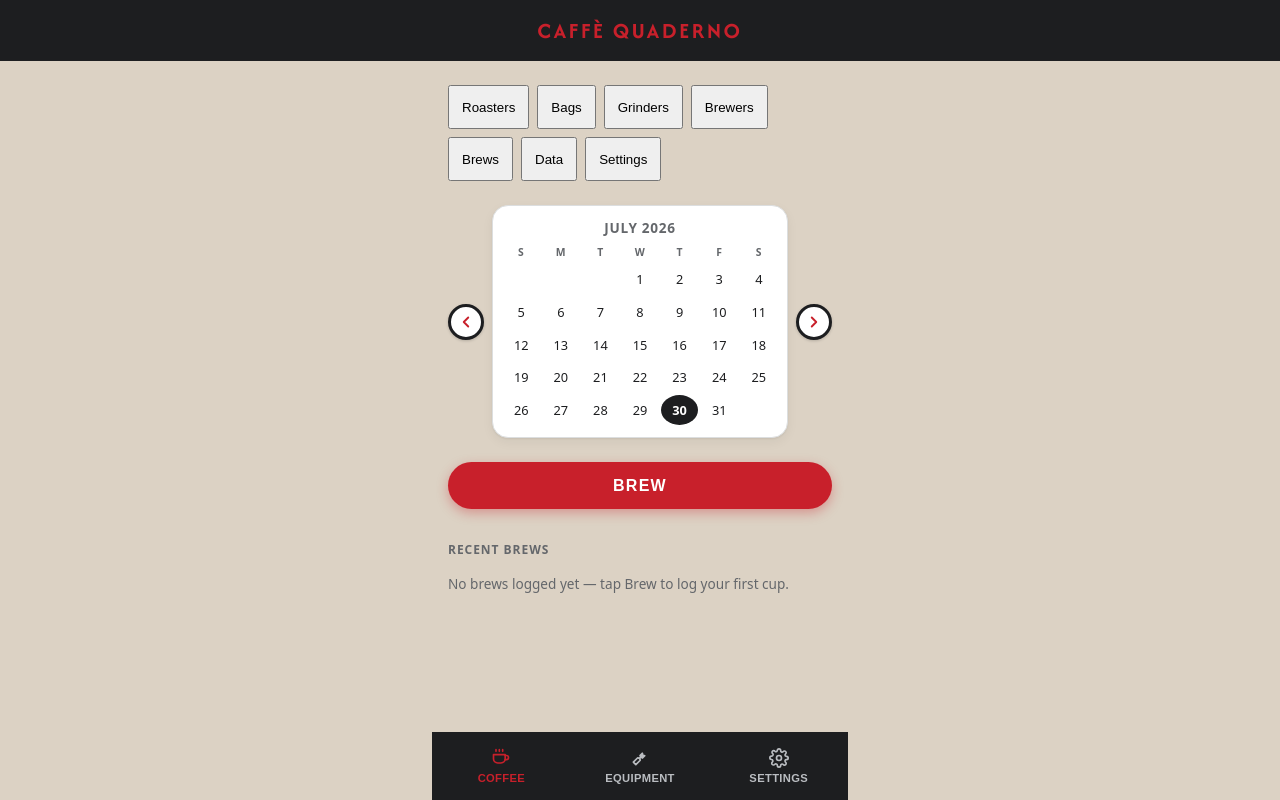
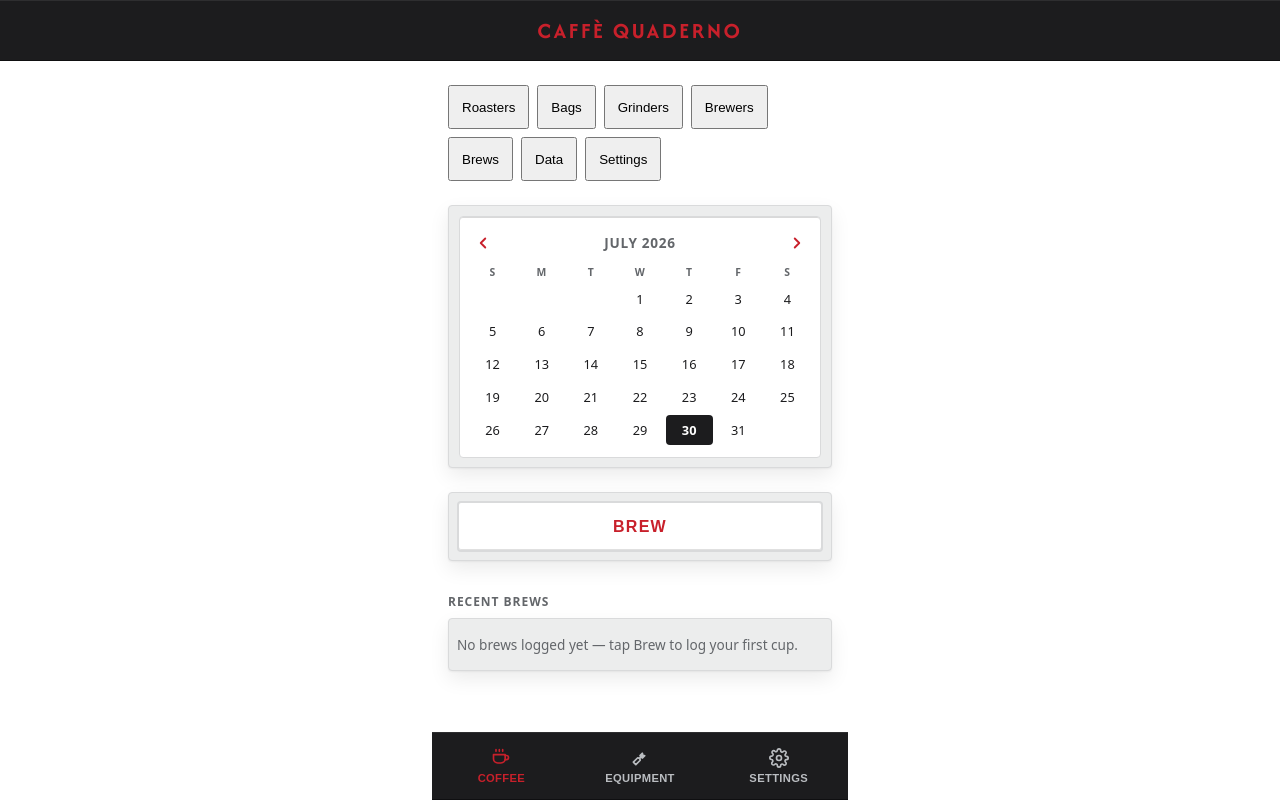
Before and after one commit to micahblut/coffee, a website with bundled scripts: page index.html in a window 1280 px wide. Built offline with nearby package versions, Linux system fonts and the light colour scheme.

Commit message:
Refine styles

```diff
--- a/src/style.css
+++ b/src/style.css
@@ -7,19 +7,30 @@
 }
 
 :root {
-  --color-bg: #dcd2c4;
+  --color-bg: #ffffff;
   --color-surface: #ffffff;
-  --color-steel: #dcdedf;
-  --color-steel-dark: #aeb3b6;
-  --color-ink: #1d1e20;
-  --color-ink-soft: #64676b;
+  --color-steel-light: #eceded;
+  --color-steel: #d9dadb;
+  --color-steel-dark: #aeb0b2;
+  --color-ink: #1c1c1e;
+  --color-ink-soft: #63666a;
   --color-red: #c8202b;
   --color-red-dark: #9e181f;
-  --radius-lg: 1rem;
-  --radius-md: 0.65rem;
-  --shadow-card:
-    0 1px 2px rgba(0, 0, 0, 0.06),
-    0 4px 12px rgba(0, 0, 0, 0.05);
+  --radius: 0.25rem;
+  /* Embossing, not drop shadows, for a light (white/grey) surface. */
+  --emboss-raised:
+    inset 0 1px 0 rgba(255, 255, 255, 0.8),
+    inset 0 -1px 0 rgba(0, 0, 0, 0.12);
+  --emboss-sunken:
+    inset 0 -1px 0 rgba(255, 255, 255, 0.8),
+    inset 0 1px 0 rgba(0, 0, 0, 0.15);
+  /* Same, for a dark (ink) surface — the header, the bottom nav. */
+  --emboss-raised-dark:
+    inset 0 1px 0 rgba(255, 255, 255, 0.08),
+    inset 0 -1px 0 rgba(0, 0, 0, 0.45);
+  --emboss-sunken-dark:
+    inset 0 -1px 0 rgba(255, 255, 255, 0.06),
+    inset 0 1px 0 rgba(0, 0, 0, 0.5);
   --bottom-nav-height: 4.25rem;
   --body-padding-x: 1rem;
 }
@@ -99,6 +110,7 @@ button {
   background: var(--color-ink);
   color: var(--color-red);
   border: none;
+  box-shadow: var(--emboss-raised-dark);
   font-family: "Afacad Flux", system-ui, sans-serif;
   font-weight: 700;
   font-size: 1.4rem;
@@ -108,32 +120,37 @@ button {
 }
 
 #app-header:active {
-  background: #000;
+  box-shadow: var(--emboss-sunken-dark);
 }
 
 /* Home screen
    ------------------------------------------------------------------ */
 
-.calendar-shell {
-  display: flex;
-  align-items: center;
-  gap: 0.5rem;
+/* A distinct gray mat behind the white panel below — deliberately not the
+   same white as the page, so the calendar reads as its own layer sitting
+   in front of a further-back surface, not just a bordered box on the page. */
+.calendar-card {
+  background: var(--color-steel-light);
+  border: 1px solid var(--color-steel);
+  border-radius: var(--radius);
+  box-shadow:
+    0 1px 2px rgba(0, 0, 0, 0.05),
+    0 8px 20px rgba(0, 0, 0, 0.08);
+  padding: 0.6rem;
 }
 
-.calendar-card {
-  flex: 1;
-  min-width: 0;
+.calendar-panel {
   background: var(--color-surface);
   border: 1px solid var(--color-steel);
-  border-radius: var(--radius-lg);
-  box-shadow: var(--shadow-card);
+  border-radius: var(--radius);
+  box-shadow: var(--emboss-sunken);
   padding: 0.75rem 0.6rem;
 }
 
 #calendar-header {
   display: flex;
   align-items: center;
-  justify-content: center;
+  justify-content: space-between;
   margin-bottom: 0.5rem;
 }
 
@@ -145,31 +162,22 @@ button {
   color: var(--color-ink-soft);
 }
 
-/* Styled after the espresso machine's dial rings — a silver bezel on a
-   white face, with the machine's red used for the indicator/caret. */
 .calendar-nav-button {
   flex-shrink: 0;
-  width: 2.25rem;
-  height: 2.25rem;
+  width: 1.75rem;
+  height: 1.75rem;
   min-height: 0;
   padding: 0;
-  border-radius: 50%;
-  border: 3px solid var(--color-ink);
-  background: var(--color-surface);
+  border: none;
+  background: none;
   color: var(--color-red);
-  box-shadow: 0 1px 3px rgba(0, 0, 0, 0.18);
   display: inline-flex;
   align-items: center;
   justify-content: center;
-  transition: transform 0.15s ease;
 }
 
-#calendar-prev:active {
-  transform: rotate(-24deg);
-}
-
-#calendar-next:active {
-  transform: rotate(24deg);
+.calendar-nav-button:active {
+  color: var(--color-red-dark);
 }
 
 #calendar-grid {
@@ -196,7 +204,7 @@ button {
   display: flex;
   align-items: center;
   justify-content: center;
-  border-radius: 50%;
+  border-radius: var(--radius);
   font-size: 0.8rem;
   cursor: pointer;
 }
@@ -209,34 +217,45 @@ button {
 
 .calendar-day.has-brew {
   border: 2px solid var(--color-red);
-  border-radius: 0.3rem;
 }
 
 .calendar-day.is-today.has-brew {
   background: var(--color-ink);
   color: var(--color-surface);
-  border-radius: 0.3rem;
+}
+
+/* Same mat-behind-panel treatment as the calendar — the button sits proud
+   of a gray backing frame rather than directly on the white page. */
+.brew-button-frame {
+  background: var(--color-steel-light);
+  border: 1px solid var(--color-steel);
+  border-radius: var(--radius);
+  box-shadow:
+    0 1px 2px rgba(0, 0, 0, 0.05),
+    0 8px 20px rgba(0, 0, 0, 0.08);
+  padding: 0.5rem;
+  margin-bottom: 2rem;
 }
 
 .brew-button {
   display: block;
   width: 100%;
-  background: var(--color-red);
-  color: var(--color-surface);
+  background: var(--color-surface);
+  color: var(--color-red);
   font-weight: 700;
   font-size: 1rem;
   letter-spacing: 0.08em;
   text-transform: uppercase;
-  border: none;
-  border-radius: 999px;
+  border: 2px solid var(--color-steel);
+  border-radius: var(--radius);
   padding: 0.9rem;
-  margin-bottom: 2rem;
-  box-shadow: 0 4px 12px rgb(from var(--color-red) r g b / 0.35);
+  box-shadow: var(--emboss-raised);
 }
 
 .brew-button:active {
-  background: var(--color-red-dark);
-  box-shadow: none;
+  color: var(--color-red-dark);
+  border-color: var(--color-red-dark);
+  box-shadow: var(--emboss-sunken);
 }
 
 .recent-brews h2 {
@@ -248,19 +267,28 @@ button {
   color: var(--color-ink-soft);
 }
 
+/* Same mat-behind-panel treatment as the calendar and brew button — the
+   cards float above a gray backing frame rather than the white page. */
 .recent-brews-list {
   list-style: none;
   margin: 0;
-  padding: 0;
+  padding: 0.5rem;
   display: flex;
   flex-direction: column;
   gap: 0.5rem;
+  background: var(--color-steel-light);
+  border: 1px solid var(--color-steel);
+  border-radius: var(--radius);
+  box-shadow:
+    0 1px 2px rgba(0, 0, 0, 0.05),
+    0 8px 20px rgba(0, 0, 0, 0.08);
 }
 
 .recent-brew {
   background: var(--color-surface);
   border: 1px solid var(--color-steel);
-  border-radius: var(--radius-md);
+  border-radius: var(--radius);
+  box-shadow: var(--emboss-raised);
   padding: 0.65rem 0.85rem;
   cursor: pointer;
 }
@@ -318,7 +346,8 @@ button {
   text-align: left;
   background: var(--color-surface);
   border: 1px solid var(--color-steel);
-  border-radius: var(--radius-md);
+  border-radius: var(--radius);
+  box-shadow: var(--emboss-raised);
   font-weight: 600;
 }
 
@@ -334,6 +363,7 @@ button {
   margin: 0 auto;
   display: flex;
   background: var(--color-ink);
+  box-shadow: var(--emboss-raised-dark);
   z-index: 10;
 }
 
--- a/src/views/home.js
+++ b/src/views/home.js
@@ -26,8 +26,10 @@ export async function renderHome(container, nav) {
   let month = today.getMonth();
 
   container.innerHTML = `
-    <section class="calendar-shell" id="calendar"></section>
-    <button type="button" id="brew-button" class="brew-button">Brew</button>
+    <section class="calendar-card" id="calendar"></section>
+    <div class="brew-button-frame">
+      <button type="button" id="brew-button" class="brew-button">Brew</button>
+    </div>
     <section class="recent-brews">
       <h2>Recent brews</h2>
       <ul id="recent-brews-list" class="recent-brews-list"></ul>
@@ -58,14 +60,14 @@ export async function renderHome(container, nav) {
       year === today.getFullYear() && month === today.getMonth();
 
     calendar.innerHTML = `
-      <button type="button" id="calendar-prev" class="calendar-nav-button" aria-label="Previous month">${CHEVRON_LEFT}</button>
-      <div class="calendar-card">
+      <div class="calendar-panel">
         <div id="calendar-header">
+          <button type="button" id="calendar-prev" class="calendar-nav-button" aria-label="Previous month">${CHEVRON_LEFT}</button>
           <span id="calendar-month-label"></span>
+          <button type="button" id="calendar-next" class="calendar-nav-button" aria-label="Next month">${CHEVRON_RIGHT}</button>
         </div>
         <div id="calendar-grid"></div>
       </div>
-      <button type="button" id="calendar-next" class="calendar-nav-button" aria-label="Next month">${CHEVRON_RIGHT}</button>
     `;
 
     const monthLabelEl = /** @type {HTMLElement} */ (
```
